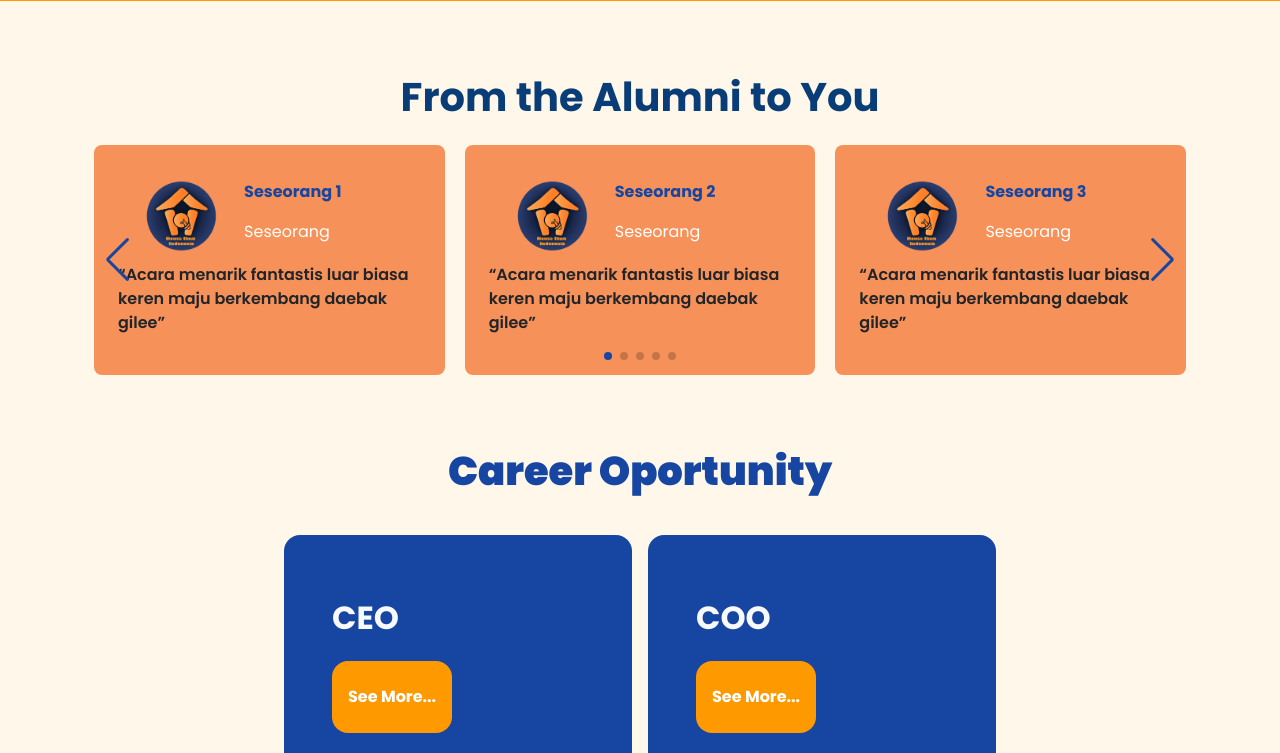
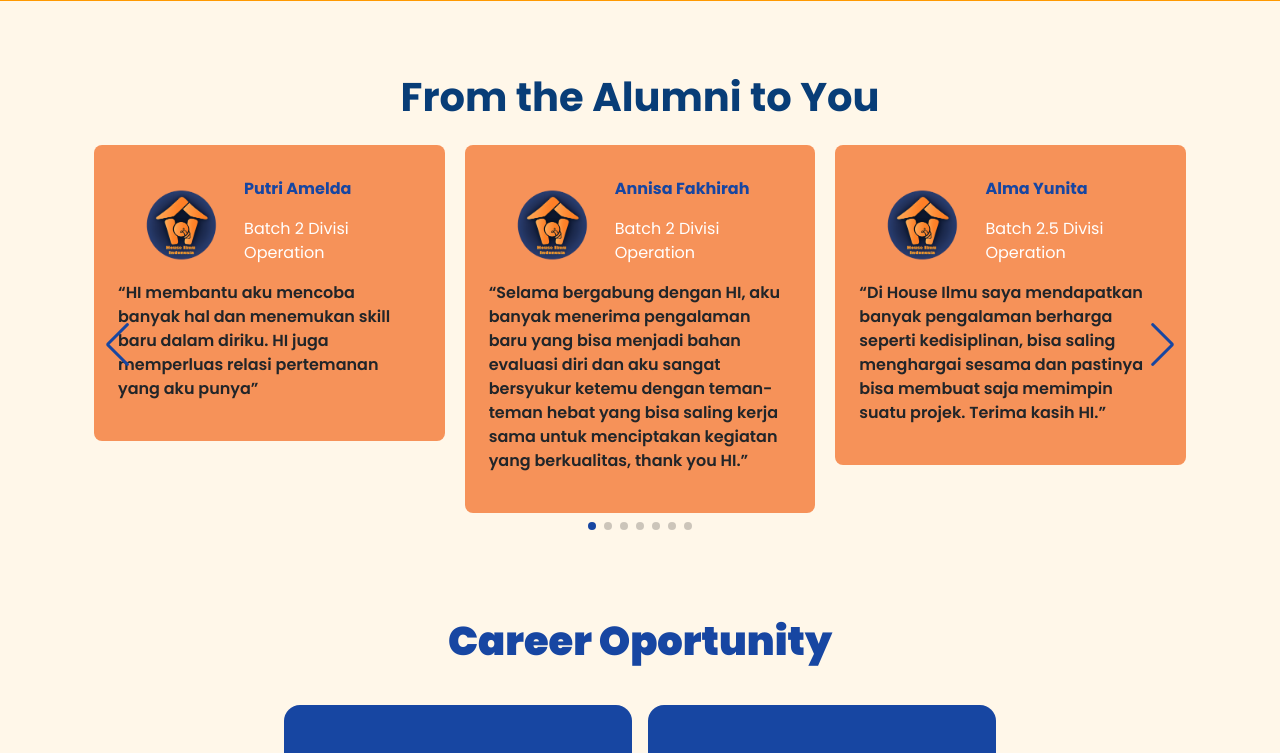
Before and after one commit to fiyo-19/webhi3html, a PHP site: page /career in a window 1280 px wide. Shown: the part 686-1439 px from the top of the page. Run offline with PHP 8.4, Linux system fonts and the light colour scheme.

Commit message:
update alumni text

```diff
--- a/assets/css/career.css
+++ b/assets/css/career.css
@@ -4,6 +4,8 @@
 
 .alumni .swiper-slide{
     background-color: #F69259;
+    min-height: 200px;
+    max-height: 400px;
 }
 
 .alumni .swiper .swiper-slide #testi-name{
--- a/career/index.html
+++ b/career/index.html
@@ -98,51 +98,71 @@
                             <div class="alumni-img d-flex flex-row justify-content-center align-items-center">
                                 <img class="img-fluid col-6 col-lg-5" src="../assets/img/logo.png" alt="">
                                 <div class="alumni-profile col-6 col-lg-7 d-flex flex-column align-items-start">
-                                    <p class="mt-2" id="testi-name">Seseorang 1</p>
-                                    <p id="testi-role">Seseorang</p>
+                                    <p class="mt-2" id="testi-name">Putri Amelda</p>
+                                    <p id="testi-role">Batch 2 Divisi Operation</p>
                                 </div>
                             </div>
-                            <p class="col-12 fw-semibold">“Acara menarik fantastis luar biasa keren maju berkembang daebak gilee”</p>
+                            <p class="col-12 fw-semibold">“HI membantu aku mencoba banyak hal dan menemukan skill baru dalam diriku. HI juga memperluas relasi pertemanan yang aku punya”</p>
                         </div>
                         <div class="swiper-slide p-4 rounded-3 col-3 d-flex flex-column justify-content-center align-items-center">
                             <div class="alumni-img d-flex flex-row justify-content-center align-items-center">
                                 <img class="img-fluid col-6 col-lg-5" src="../assets/img/logo.png" alt="">
                                 <div class="alumni-profile col-6 col-lg-7 d-flex flex-column align-items-start">
-                                    <p class="mt-2" id="testi-name">Seseorang 2</p>
-                                    <p id="testi-role">Seseorang</p>
+                                    <p class="mt-2" id="testi-name">Annisa Fakhirah</p>
+                                    <p id="testi-role">Batch 2 Divisi Operation</p>
                                 </div>
                             </div>
-                            <p class="col-12 fw-semibold">“Acara menarik fantastis luar biasa keren maju berkembang daebak gilee”</p>
+                            <p class="col-12 fw-semibold">“Selama bergabung dengan HI, aku banyak menerima pengalaman baru yang bisa menjadi bahan evaluasi diri dan aku sangat bersyukur ketemu dengan teman-teman hebat yang bisa saling kerja sama untuk menciptakan kegiatan yang berkualitas, thank you HI.”</p>
                         </div>
                         <div class="swiper-slide p-4 rounded-3 col-3 d-flex flex-column justify-content-center align-items-center">
                             <div class="alumni-img d-flex flex-row justify-content-center align-items-center">
                                 <img class="img-fluid col-6 col-lg-5" src="../assets/img/logo.png" alt="">
                                 <div class="alumni-profile col-6 col-lg-7 d-flex flex-column align-items-start">
-                                    <p class="mt-2" id="testi-name">Seseorang 3</p>
-                                    <p id="testi-role">Seseorang</p>
+                                    <p class="mt-2" id="testi-name">Alma Yunita</p>
+                                    <p id="testi-role">Batch 2.5 Divisi Operation</p>
                                 </div>
                             </div>
-                            <p class="col-12 fw-semibold">“Acara menarik fantastis luar biasa keren maju berkembang daebak gilee”</p>
+                            <p class="col-12 fw-semibold">“Di House Ilmu saya mendapatkan banyak pengalaman berharga seperti kedisiplinan, bisa saling menghargai sesama dan pastinya bisa membuat saja memimpin suatu projek. Terima kasih HI.”</p>
                         </div>
                         <div class="swiper-slide p-4 rounded-3 col-3 d-flex flex-column justify-content-center align-items-center">
                             <div class="alumni-img d-flex flex-row justify-content-center align-items-center">
                                 <img class="img-fluid col-6 col-lg-5" src="../assets/img/logo.png" alt="">
                                 <div class="alumni-profile col-6 col-lg-7 d-flex flex-column align-items-start">
-                                    <p class="mt-2" id="testi-name">Seseorang 4</p>
-                                    <p id="testi-role">Seseorang</p>
+                                    <p class="mt-2" id="testi-name">Laurrie Nope</p>
+                                    <p id="testi-role">Batch 2 Divisi Operation</p>
                                 </div>
                             </div>
-                            <p class="col-12 fw-semibold">“Acara menarik fantastis luar biasa keren maju berkembang daebak gilee”</p>
+                            <p class="col-12 fw-semibold">“HI itu seru pakek bgt, cz orang²nyaa a6. Aku bisa belajar and grow nya cepet banget, belajar kepemimpinan, kerjasama tim dan manage waktu. Di HI juga seseru dan segokil itu kalau join especially divisi operation.”</p>
                         </div>
                         <div class="swiper-slide p-4 rounded-3 col-3 d-flex flex-column justify-content-center align-items-center">
                             <div class="alumni-img d-flex flex-row justify-content-center align-items-center">
                                 <img class="img-fluid col-6 col-lg-5" src="../assets/img/logo.png" alt="">
                                 <div class="alumni-profile col-6 col-lg-7 d-flex flex-column align-items-start">
-                                    <p class="mt-2" id="testi-name">Seseorang 5</p>
-                                    <p id="testi-role">Seseorang</p>
+                                    <p class="mt-2" id="testi-name">Permata Amanda</p>
+                                    <p id="testi-role">Batch 2 Divisi Technology</p>
                                 </div>
                             </div>
-                            <p class="col-12 fw-semibold">“Acara menarik fantastis luar biasa keren maju berkembang daebak gilee”</p>
+                            <p class="col-12 fw-semibold">“House Ilmu Indonesia membuka wawasan saya di era sekarang ini kita dapat menambah wawasan dari mana saja. Kegiatan online dengan waktu fleksible memberi pengetahuan baru dalam bersosialisasi maupun komunikasi. Perkembangan Technology harus selalu kita ikuti, suatu kebanggan pernah menjadi bagian dari House Ilmu Indonesia.”</p>
+                        </div>
+                        <div class="swiper-slide p-4 rounded-3 col-3 d-flex flex-column justify-content-center align-items-center">
+                            <div class="alumni-img d-flex flex-row justify-content-center align-items-center">
+                                <img class="img-fluid col-6 col-lg-5" src="../assets/img/logo.png" alt="">
+                                <div class="alumni-profile col-6 col-lg-7 d-flex flex-column align-items-start">
+                                    <p class="mt-2" id="testi-name">Wina Wijayanti</p>
+                                    <p id="testi-role">Batch 2 Divisi Operation</p>
+                                </div>
+                            </div>
+                            <p class="col-12 fw-semibold">“House ilmu indonesia jadi tempat yang tepat bagi aku untuk mengembangkan diri. Ada banyak event yang menarik dan pastinya bermanfaat untuk diikuti. Di house ilmu juga ketemu teman-teman dari berbagai macam daerah dan pastinya seru banget!”</p>
+                        </div>
+                        <div class="swiper-slide p-4 rounded-3 col-3 d-flex flex-column justify-content-center align-items-center">
+                            <div class="alumni-img d-flex flex-row justify-content-center align-items-center">
+                                <img class="img-fluid col-6 col-lg-5" src="../assets/img/logo.png" alt="">
+                                <div class="alumni-profile col-6 col-lg-7 d-flex flex-column align-items-start">
+                                    <p class="mt-2" id="testi-name">Winda Noprika</p>
+                                    <p id="testi-role">Batch 2 Divisi Winda Noprika</p>
+                                </div>
+                            </div>
+                            <p class="col-12 fw-semibold">“Jadi bagian dari House Ilmu itu senang banget, ketemu temen temen baru dan belajar banyak hal. Experience yang aku dapet can’t explain word by word. House ilmu forever ever the best!”</p>
                         </div>
                     </div>
                     <div class="swiper-button-next"></div>
```
